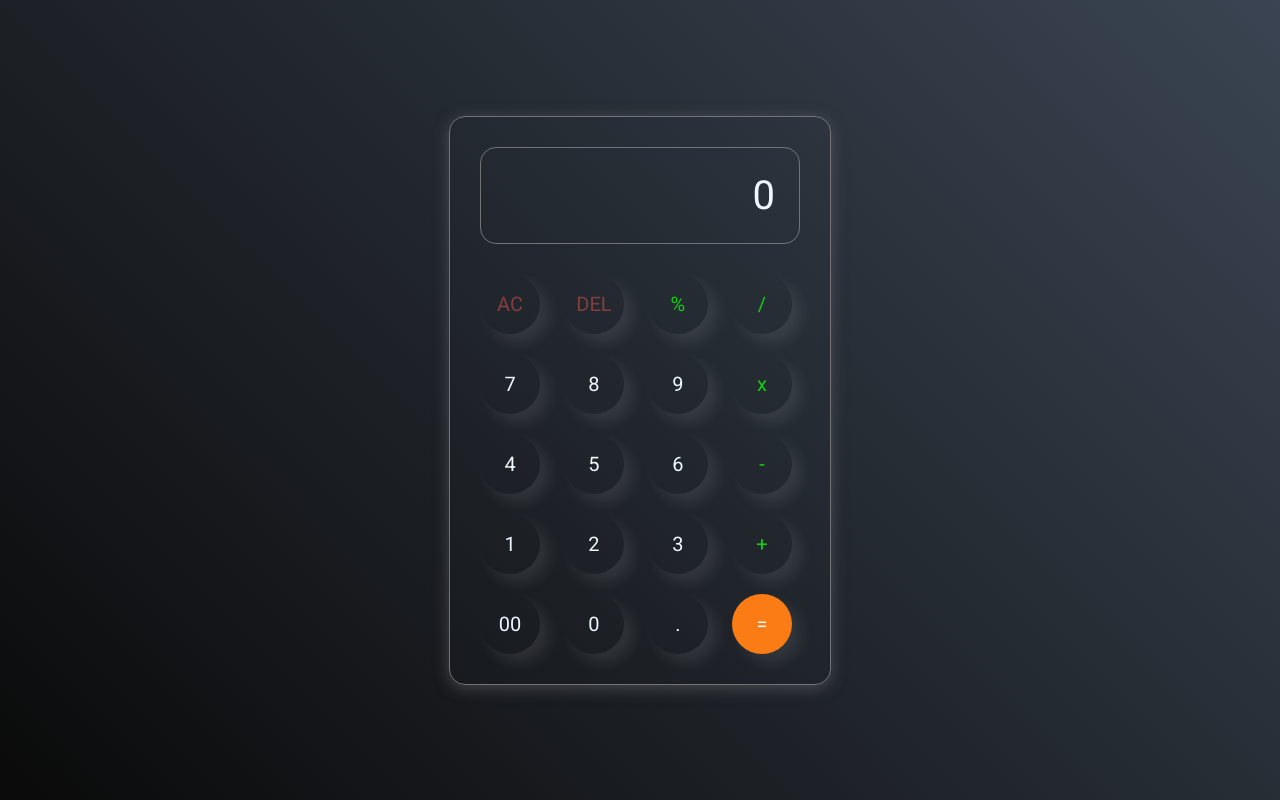
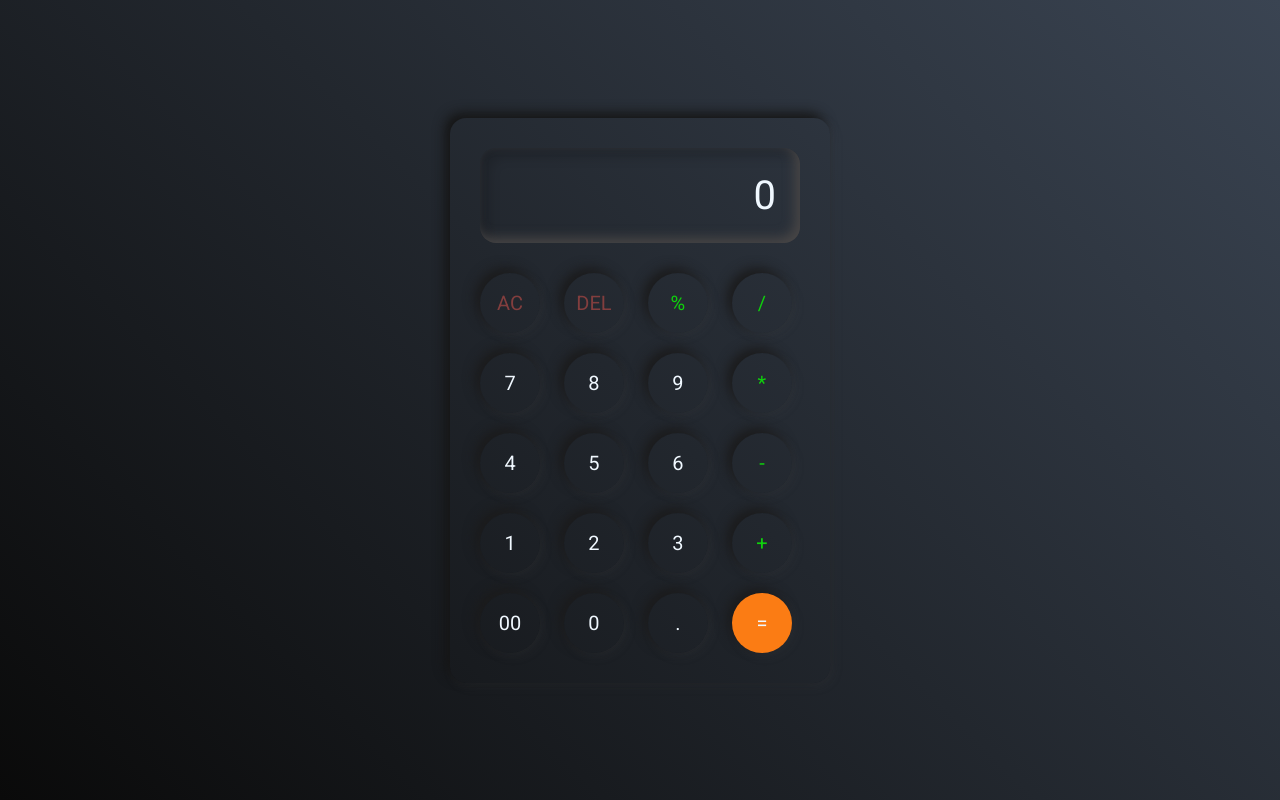
Before and after one commit to Sudipto-dash/Calculator-using-JS, a plain HTML site: page index.html in a window 1280 px wide. Drawn offline with Linux system fonts and the light colour scheme.

Commit message:
Code complete

```diff
--- a/index.html
+++ b/index.html
@@ -20,7 +20,7 @@
             <button>7</button>
             <button>8</button>
             <button>9</button>
-            <button class="operator">x</button>
+            <button class="operator">*</button>
         </div>
         <div class="div">
             <button>4</button>
--- a/style.css
+++ b/style.css
@@ -19,22 +19,26 @@ body{
 }
 
 .calculator{
-    border: 1px solid #717377;
+    border: none;
     padding: 20px;
     border-radius: 16px;
     background: transparent;
-    box-shadow: 0px 3px 15px rgba(113, 115, 119, 0.5);
+    box-shadow:  -5px -5px 12px #151515,
+                3px 3px 12px rgba(113, 115, 119, 0.1);
 
 }
 input{
     width: 320px;
-    border: 1px solid #717377;
+    border: none;
+    /* 1px solid #717377; */
     border-radius: 16px;
     padding: 24px;
     margin: 10px;
     margin-bottom: 20px;
     background: transparent;
-    box-shadow: 0px 3px 15px rgbs(84,84,84,84,0.1);
+    box-shadow: inset -5px -5px 12px #484646,
+                inset 9px 9px 12px rgba(1, 1, 1, 0.16);
+    /* <!-- -->0px 3px 15px rgbs(84,84,84,84,0.1); */
     font-size: 40px;
     text-align: right;
     color: white;
@@ -52,7 +56,8 @@ button{
     background: transparent;
     color: aliceblue;
     font-size: 20px;
-    box-shadow: 9px 9px 15px rgba(255,255,255,0.09);
+    box-shadow:  -5px -5px 12px #1b1b1c,
+                 3px 3px 12px rgba(113, 115, 119, 0.1);
     cursor: pointer;
 }
 
```
